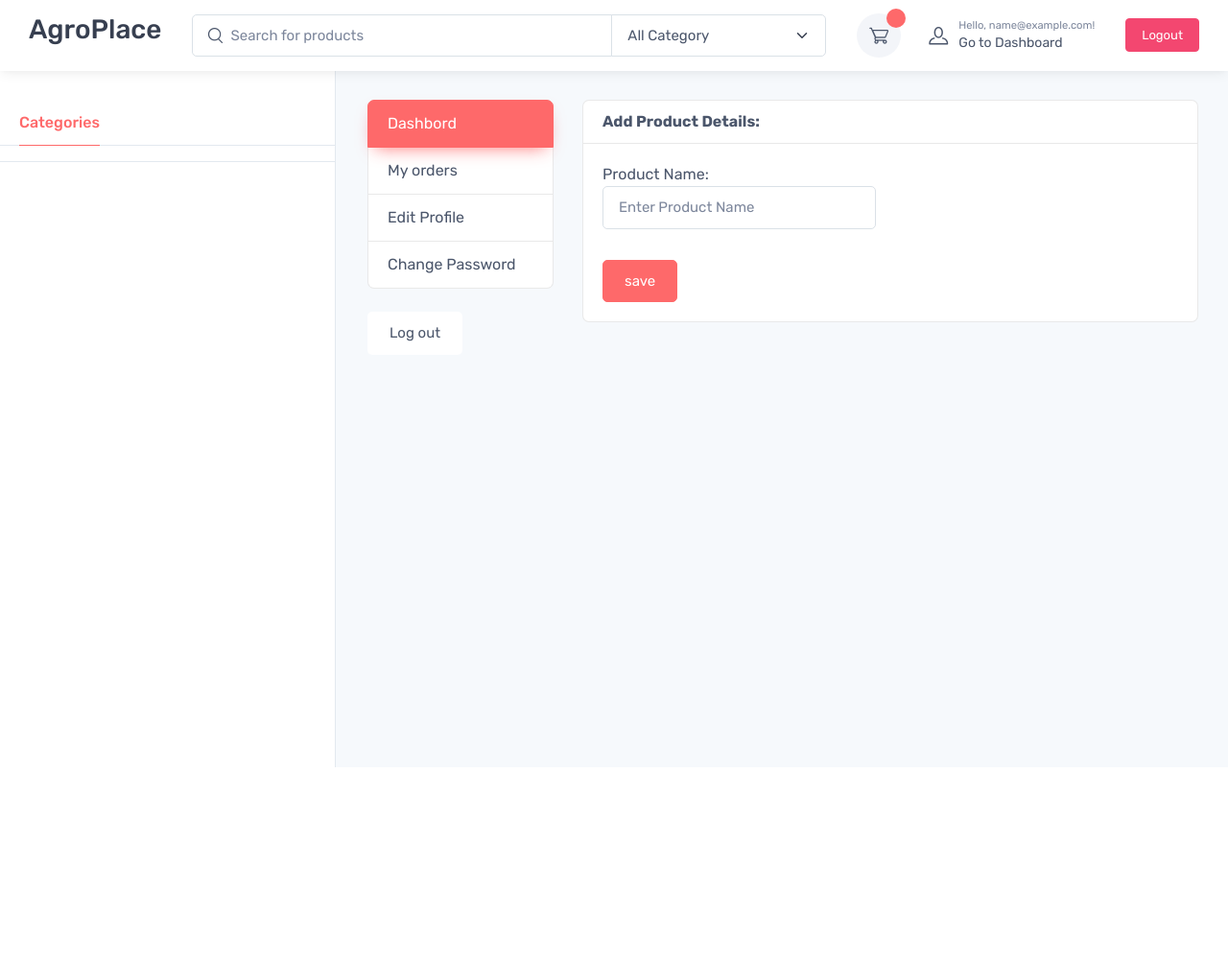
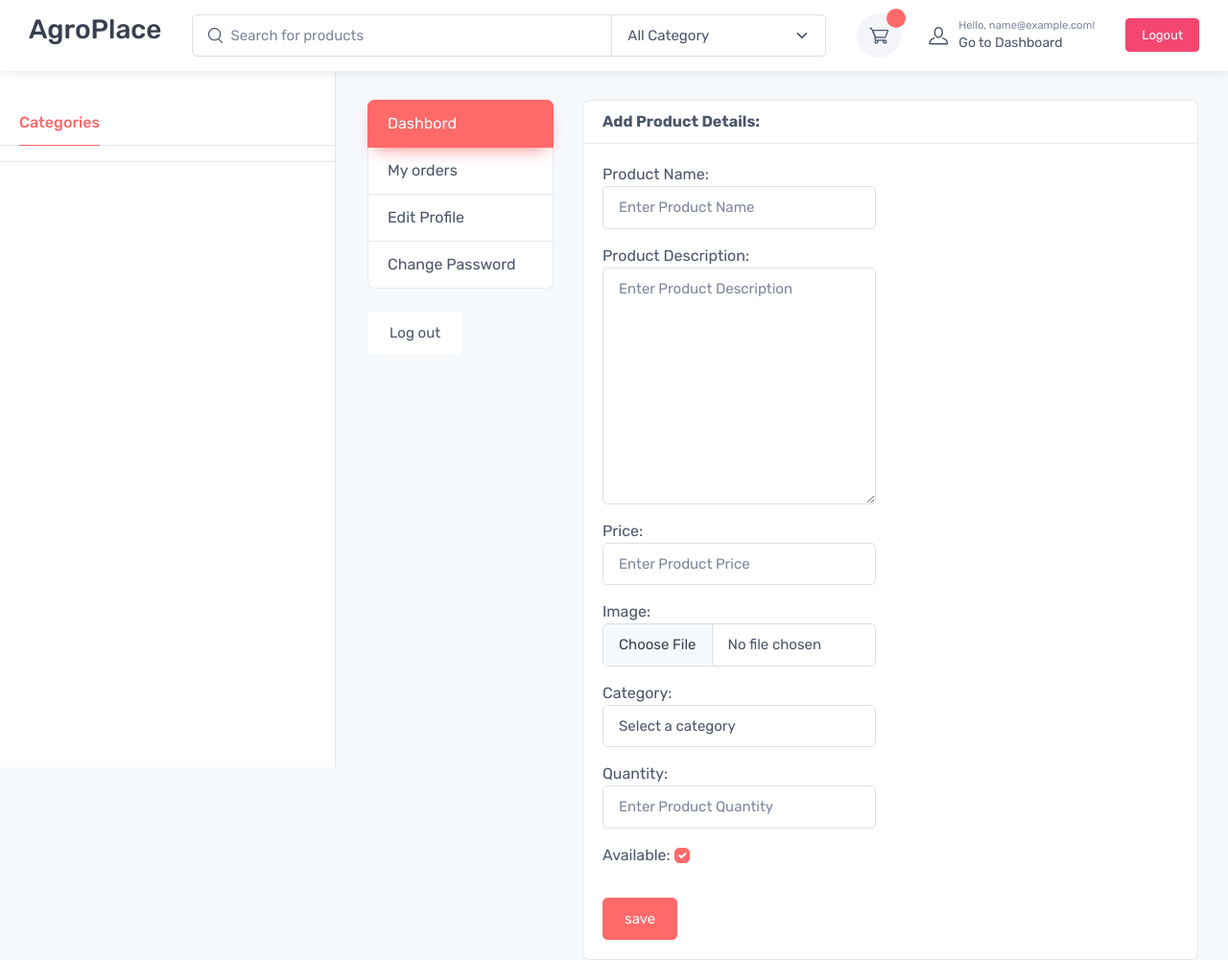
Before and after one commit to uwin-ayushp/AgroPlace, a Django app: page /farmer/add_products/ in a window 1280 px wide. Shown: the whole page at 96% size. Before the commit the page ends 800 px from the top, so only its background shows below. Run offline with Django 4.2, Linux system fonts and the light colour scheme; the visitor is signed in with stand-in values (Sample User, id 1); some libraries are stand-ins or nearby versions; some web fonts are replaced.

Commit message:
[AG-41] : Add, update and delete product facility for farmer

```diff
--- a/farmer/forms.py
+++ b/farmer/forms.py
@@ -1,8 +1,63 @@
 from django import forms
+from store.models import Category, Product  # Import the Category model
 
-class AddProductForm(forms.Form):
-    product_name = forms.CharField(widget=forms.TextInput(attrs={
-        'placeholder': 'Enter Product Name',
-        'class': 'form-control',
+class AddProductForm(forms.ModelForm):
+    product_name = forms.CharField(
+        widget=forms.TextInput(attrs={
+            'placeholder': 'Enter Product Name',
+            'class': 'form-control',
+        }),
+        label='Product Name'
+    )
 
-    }), label='Product Name')
+    description = forms.CharField(
+        widget=forms.Textarea(attrs={  # Use Textarea for a larger description field
+            'placeholder': 'Enter Product Description',
+            'class': 'form-control',
+        }),
+        label='Product Description'
+    )
+
+    price = forms.DecimalField(
+        widget=forms.NumberInput(attrs={
+            'placeholder': 'Enter Product Price',
+            'class': 'form-control',
+        }),
+        label='Price'
+    )
+
+    image = forms.ImageField(
+        widget=forms.FileInput(attrs={
+            'class': 'form-control',
+        })
+    )
+
+    category = forms.ModelChoiceField(
+        queryset=Category.objects.all(),
+        empty_label="Select a category",
+        widget=forms.Select(attrs={
+            'class': 'form-control',
+        }),
+        label='Category'
+    )
+
+    quantity = forms.IntegerField(
+        widget=forms.NumberInput(attrs={
+            'placeholder': 'Enter Product Quantity',
+            'class': 'form-control',
+        }),
+        label='Quantity'
+    )
+
+    is_available = forms.BooleanField(
+        initial=True,
+        required=False,
+        widget=forms.CheckboxInput(attrs={
+            'class': 'form-check-input',
+        }),
+        label='Available'
+    )
+
+    class Meta:
+        model = Product
+        fields = ['product_name', 'description', 'price', 'image', 'category', 'quantity', 'is_available']
--- a/farmer/templates/products.html
+++ b/farmer/templates/products.html
@@ -18,14 +18,16 @@
                 <th>Name</th>
                 <th>Description</th>
                 <th>Price</th>
+                <th>Remove</th>
             </tr>
         </thead>
         <tbody>
             {% for product in products %}
                 <tr>
-                    <td>{{ product.name }}</td>
+                    <td><a href="{%url 'farmer:edit_product' product.id %}">{{ product.product_name }}</a></td>
                     <td>{{ product.description }}</td>
                     <td>${{ product.price }}</td>
+                    <td><a href="{%url 'farmer:delete_product' product.id %}">Delete</a></td>
                 </tr>
             {% endfor %}
         </tbody>
--- a/farmer/urls.py
+++ b/farmer/urls.py
@@ -5,5 +5,8 @@ app_name='farmer'
 
 urlpatterns = [
     path('products/', views.products,name='products' ),
-    path('add_products/', views.add_products, name='add_products')
+    path('add_products/', views.add_products, name='add_products'),
+    path('edit_product/<int:product_id>/', views.edit_product, name='edit_product'),
+    path('delete_product/<int:product_id>/', views.delete_product, name='delete_product'),
+
 ]
--- a/farmer/views.py
+++ b/farmer/views.py
@@ -18,33 +18,74 @@ from django.utils.encoding import force_bytes
 from django.contrib.auth.tokens import default_token_generator
 from django.core.mail import EmailMessage
 from django.views.generic import ListView
+from category.models import Category
 from store.models import Product
 from app.models import Account
+from django import forms
 def products(request):
     farmerid = Account.objects.get(email=request.user)
     products = Product.objects.filter(farmerID=farmerid.id)
     return render(request, 'products.html', {'products': products})
 
+
 @login_required(login_url='login')
 def add_products(request):
-    add_product_form = AddProductForm()
-    # if request.method == "POST":
-    #     form = AddProductForm(request.POST)
-    #     if form.is_valid():
-    #         product_name = form.cleaned_data['product_name']
-    #
-    #     context = {
-    #         'form': form
-    #     }
-    return render(request, 'add_product.html', {'add_product_form' : add_product_form})
+    if request.method == "POST":
+        add_product_form = AddProductForm(request.POST,
+                                          request.FILES)  # Pass request.FILES to handle image file uploads
+
+        if add_product_form.is_valid():
+            # Retrieve form data
+            product_name = add_product_form.cleaned_data['product_name']
+            description = add_product_form.cleaned_data['description']
+            price = add_product_form.cleaned_data['price']
+            image = add_product_form.cleaned_data['image']
+            category = add_product_form.cleaned_data['category']
+            quantity = add_product_form.cleaned_data['quantity']
 
 
+            # Create and save a new Product instance
+            new_product = Product(
+                farmerID=request.user.id,  # Assuming you want to associate the product with the logged-in user
+                product_name=product_name,
+                description=description,
+                price=price,
+                image=image,
+                category=category,
+                quantity=quantity
+                # Add other fields as needed
+            )
+            new_product.save()
+
+            # You can perform additional actions or redirection here
+
+    else:
+        add_product_form = AddProductForm()
+
+    return render(request, 'add_product.html', {'add_product_form': add_product_form})
+
+@login_required(login_url='login')
+def edit_product(request, product_id):
+    product = get_object_or_404(Product, id=product_id)
+
+    if request.method == "POST":
+        form = AddProductForm(request.POST, request.FILES, instance=product)
+        if form.is_valid():
+            form.save()  # Save the updated product data
+            return redirect('farmer:products')
+    else:
+        form = AddProductForm(instance=product)
+
+    context = {
+        'form' : form,
+        'product_id' : product_id
+    }
+
+    return render(request, 'edit_product.html', context)
 
 
-
-
-
-# class ProductListView(ListView):
-#     model = Product
-#     template_name = 'products/products.html'
-#     context_object_name = 'products'
+@login_required(login_url='login')
+def delete_product(request, product_id):
+    product = get_object_or_404(Product, id=product_id)
+    product.delete()
+    return redirect('farmer:products')
```
Also changed, not shown: farmer/templates/edit_product.html (added, +85 -0 lines).
